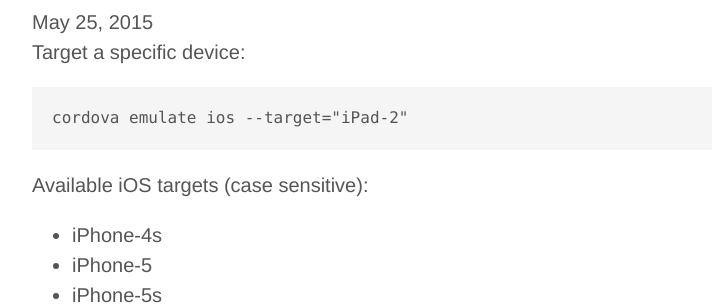
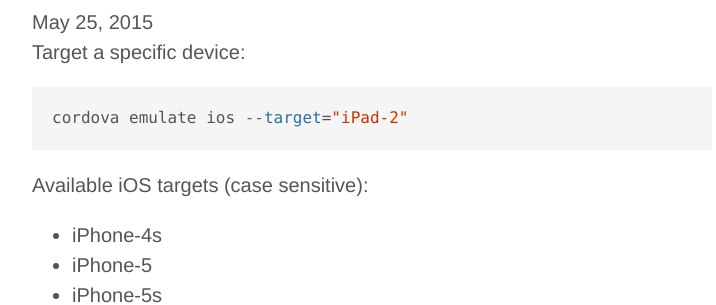
Before and after one commit to joshbuchea/joshbuchea.com, a Jekyll site: the page built from _posts/2015-05-25-cordova-emulate-target-a-specific-device.md, in a window 1280 px wide. Shown: the part 358-663 px from the top of the page, without its empty margins (268-984 px from the left). Built offline with Jekyll 4.4.1, drawn with Linux system fonts in a browser that asks for light colours; nearby versions of some CDN libraries.

Commit message:
Fix highlighting

`````diff
--- a/_posts/2015-05-25-cordova-emulate-target-a-specific-device.md
+++ b/_posts/2015-05-25-cordova-emulate-target-a-specific-device.md
@@ -5,9 +5,9 @@
 
 Target a specific device:
 
-````
+{% highlight bash %}
 cordova emulate ios --target="iPad-2"
-````
+{% endhighlight %}
 
 Available iOS targets (case sensitive):
 
`````
